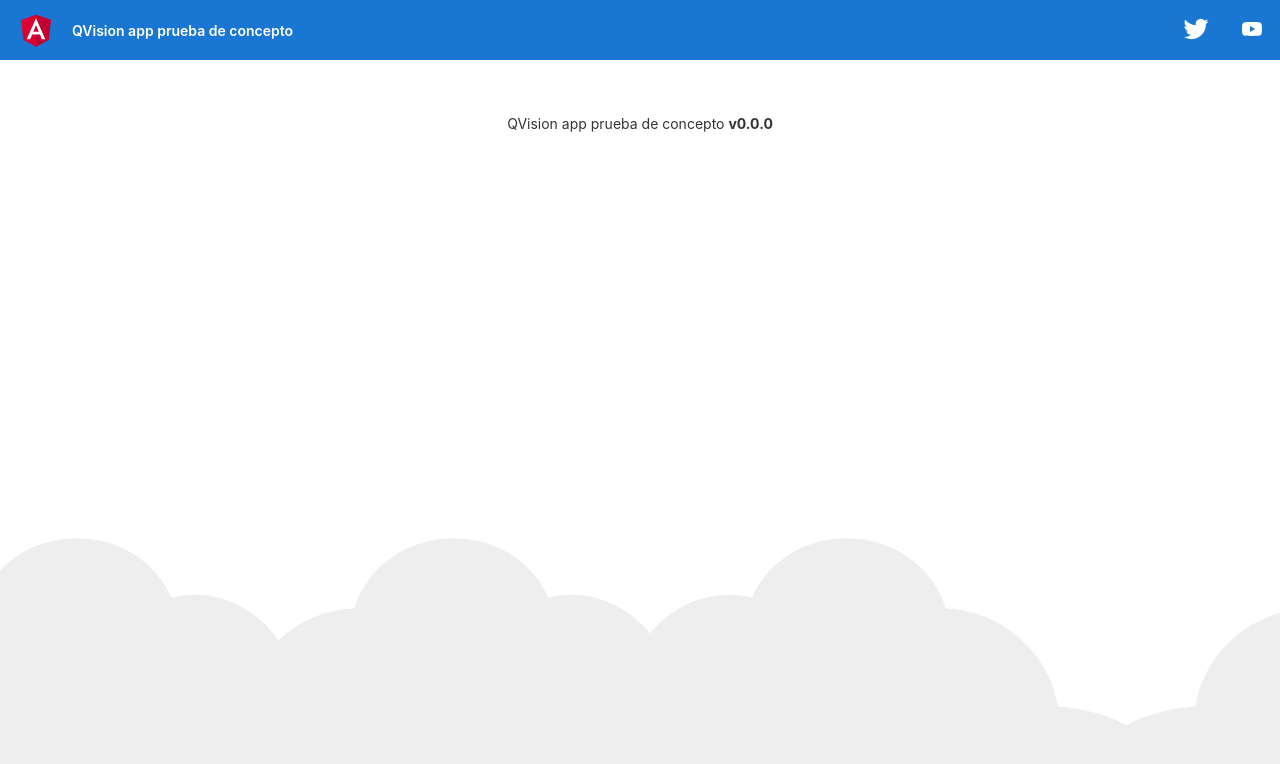
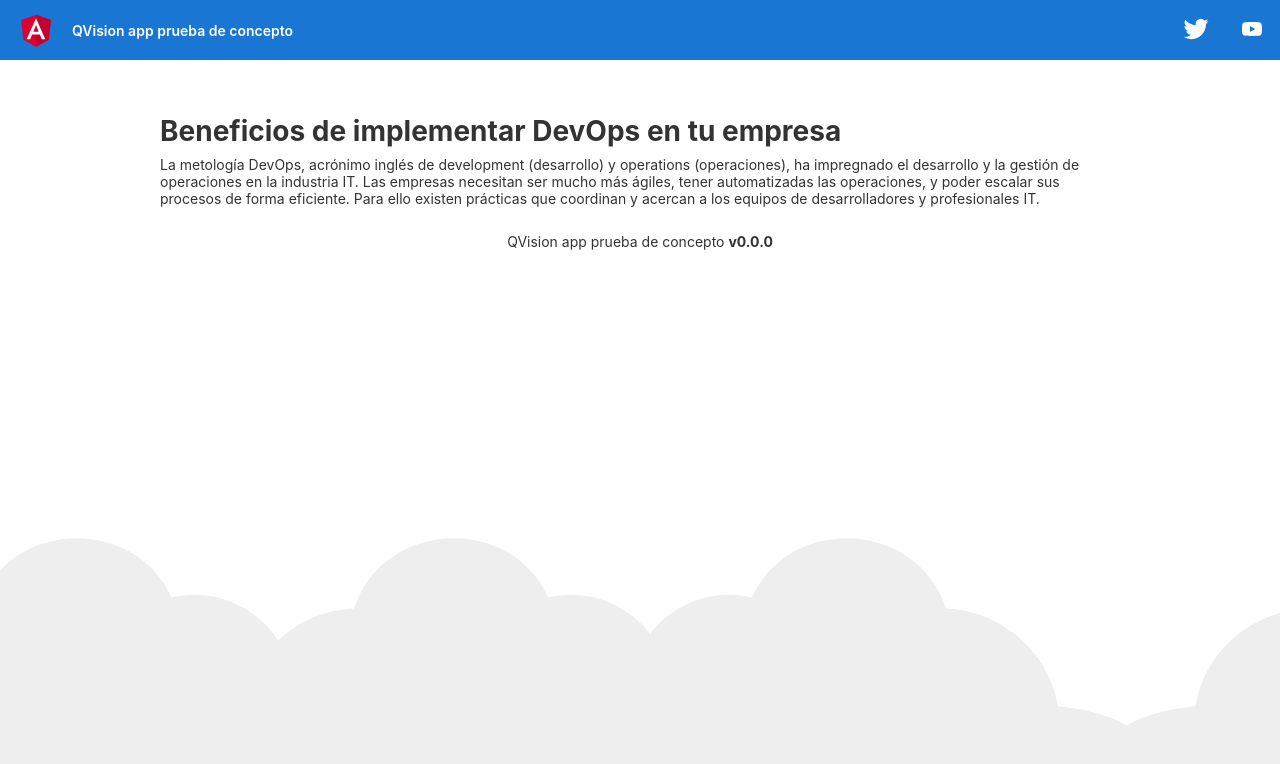
Before and after one commit to DCastroQV/Prueba-de-concepto, an Angular app: page / in a window 1280 px wide. Shown: the top 764 px of the page. Built offline with nearby package versions, Linux system fonts and the light colour scheme.

Commit message:
Implementacion Requerimeinto 004

```diff
--- a/src/app/app.component.html
+++ b/src/app/app.component.html
@@ -345,9 +345,21 @@
     <p></p>
   </div>
 
+  <!-- Requerimeinto Diego -->
+  <div>
+    <h1>
+      Beneficios de implementar DevOps en tu empresa
+    </h1>
+    <p>
+      La metología DevOps, acrónimo inglés de development (desarrollo) y operations (operaciones), ha impregnado el desarrollo y la gestión de operaciones en la industria IT. Las empresas necesitan ser mucho más ágiles, tener automatizadas las operaciones, y poder escalar sus procesos de forma eficiente. Para ello existen prácticas que coordinan y acercan a los equipos de desarrolladores y profesionales IT.
+    </p>
+  </div>
+
 
   <!-- Footer -->
+  <br>
   <footer>
+
       QVision app prueba de concepto&nbsp;
       <br>
       <strong>v0.0.0</strong>
@@ -360,11 +372,4 @@
 
 </div>
 
-<!-- * * * * * * * * * * * * * * * * * * * * * * * * * * * * * * * -->
-<!-- * * * * * * * * * * * The content above * * * * * * * * * * * -->
-<!-- * * * * * * * * * * is only a placeholder * * * * * * * * * * -->
-<!-- * * * * * * * * * * and can be replaced. * * * * * * * * * * * -->
-<!-- * * * * * * * * * * * * * * * * * * * * * * * * * * * * * * * -->
-<!-- * * * * * * * * * * End of Placeholder * * * * * * * * * * * -->
-<!-- * * * * * * * * * * * * * * * * * * * * * * * * * * * * * * * -->
 <router-outlet></router-outlet>
```
